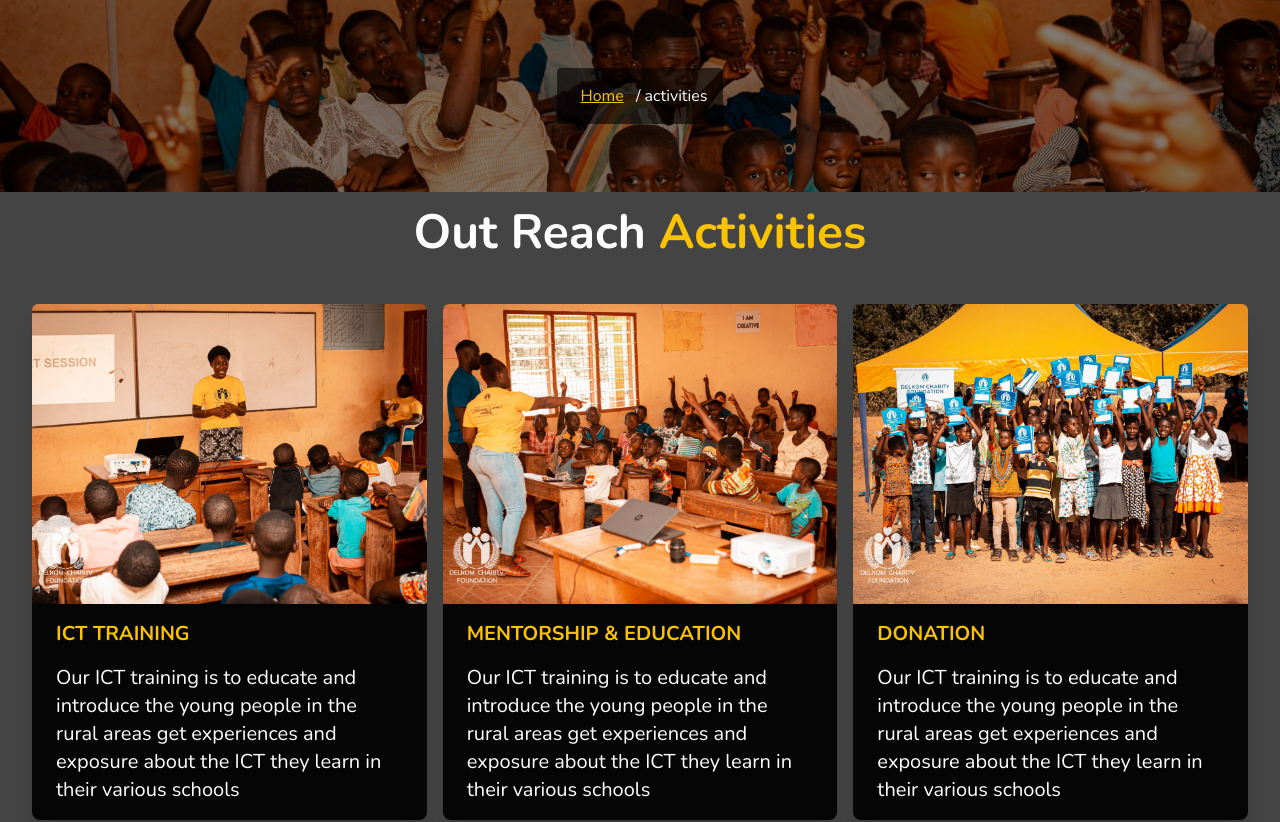
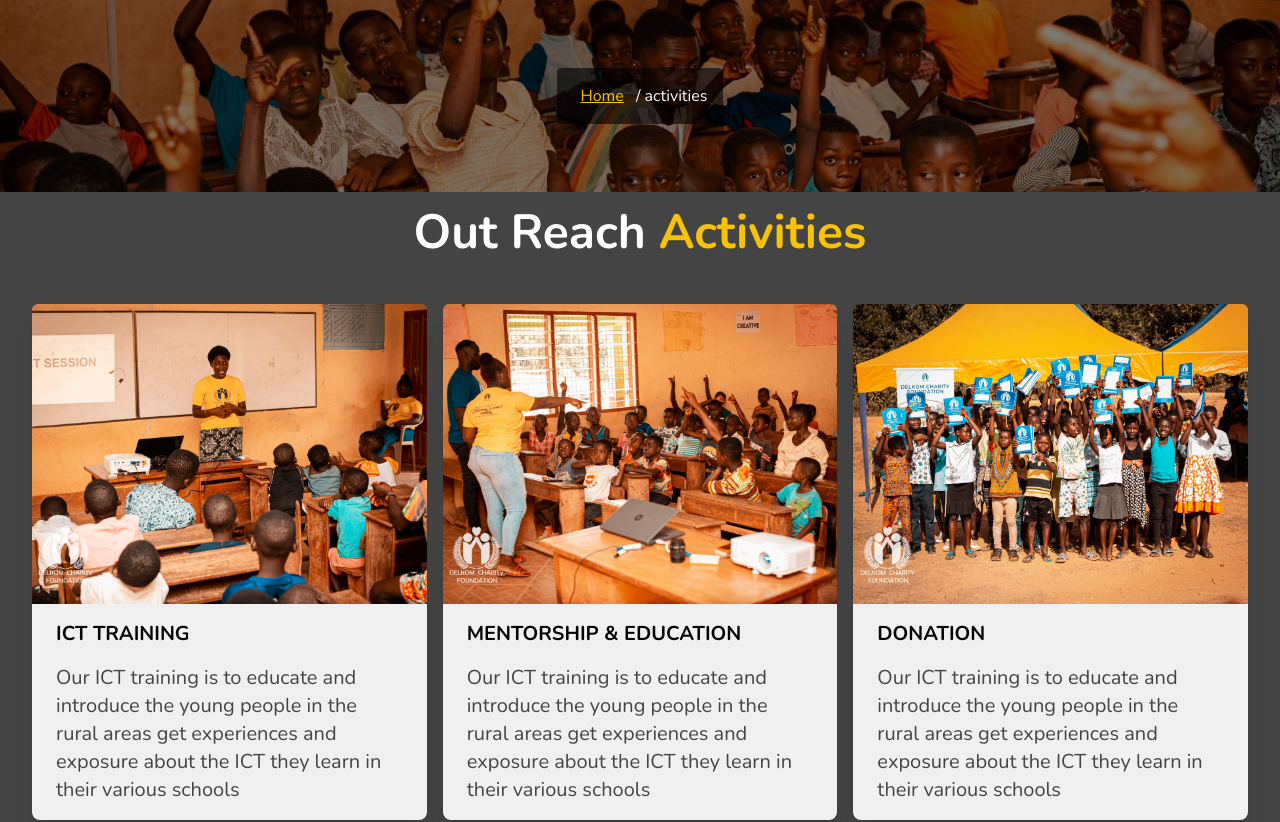
Before and after one commit to henryamos/DelkomFoundation, a React (Vite) app: page /activities in a window 1280 px wide. Shown: the top 822 px of the page. Built offline with nearby package versions, Linux system fonts and the light colour scheme.

Commit message:
Updated Actvities Card

```diff
--- a/src/pages/Activities.jsx
+++ b/src/pages/Activities.jsx
@@ -3,14 +3,14 @@ import { actvitiesData } from '../components/data/data';
 
 const Activities = () => {
   return (
-    <section className=' px-8 py-4 w-full text-white bg-overlay'>
+    <section className=' px-8 py-4 w-full text-overlay bg-overlay'>
       <h2 className='text-center text-nunito text-white font-bold headings mb-8'>Out Reach <span className='text-darkYellow'>Activities</span> </h2>
        <div className='grid grid-cols-1 md:grid-cols-2 lg:grid-cols-3  gap-4 pt-4 text-ptSans'>
       {actvitiesData.map((activity)=>(
-         <div className=' shadow-xl bg-dark rounded-lg  hover:scale-95 duration-300' key={activity.id}>
+         <div className=' shadow-xl bg-primary rounded-lg  hover:scale-95 duration-300' key={activity.id}>
             <img className='w-full h-[300px]  object-cover rounded-t-md' src={activity.imgUrl} alt="" />
             <div className='flex flex-col px-6 py-4 min-h-[200px]'>
-            <h3 className='font-bold text-darkYellow text-xl'>{activity.title}</h3>
+            <h3 className='font-bold text-dark text-xl'>{activity.title}</h3>
             <p className='text-xl mt-4 capitalize-none '>{activity.description}</p>
             </div>
 
```
